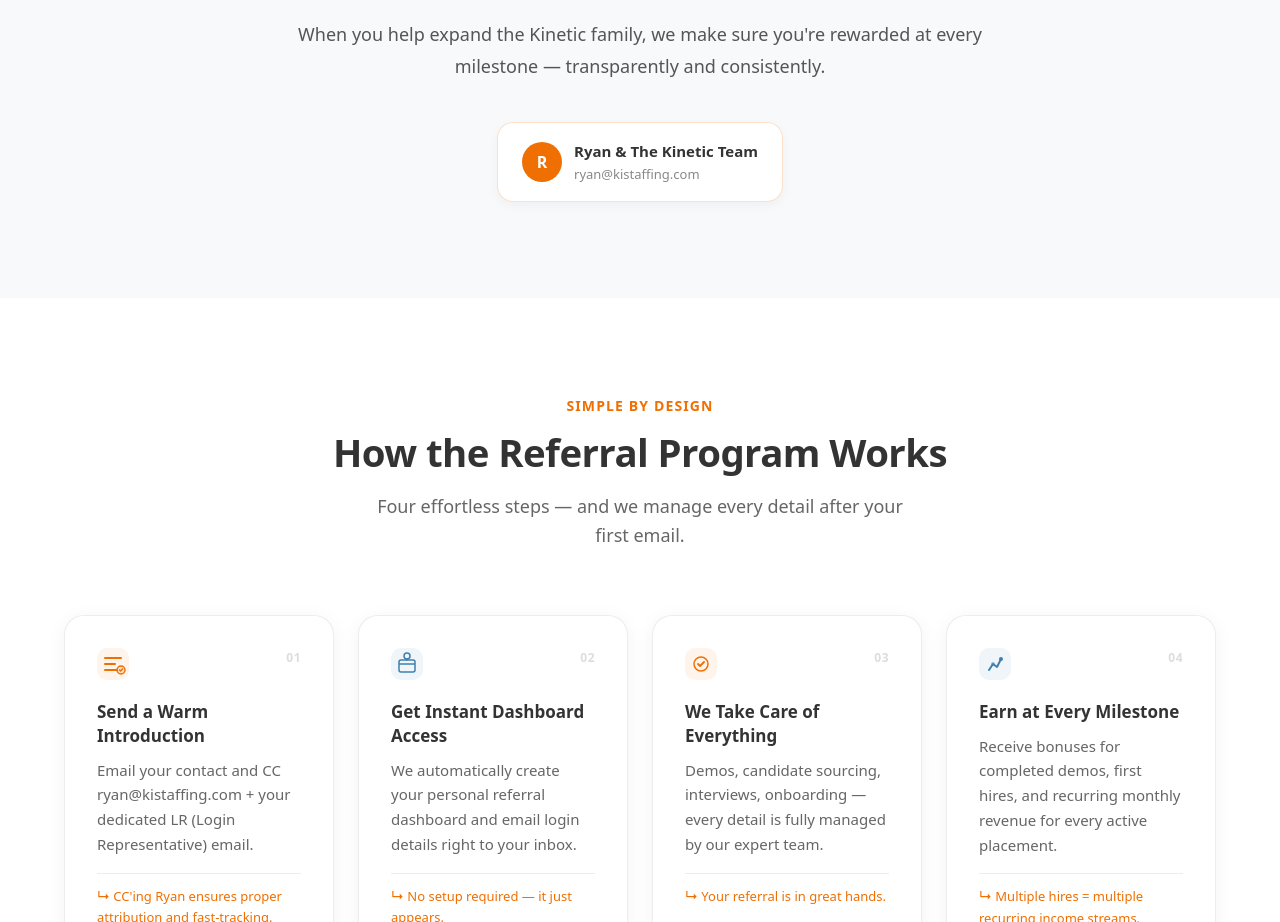
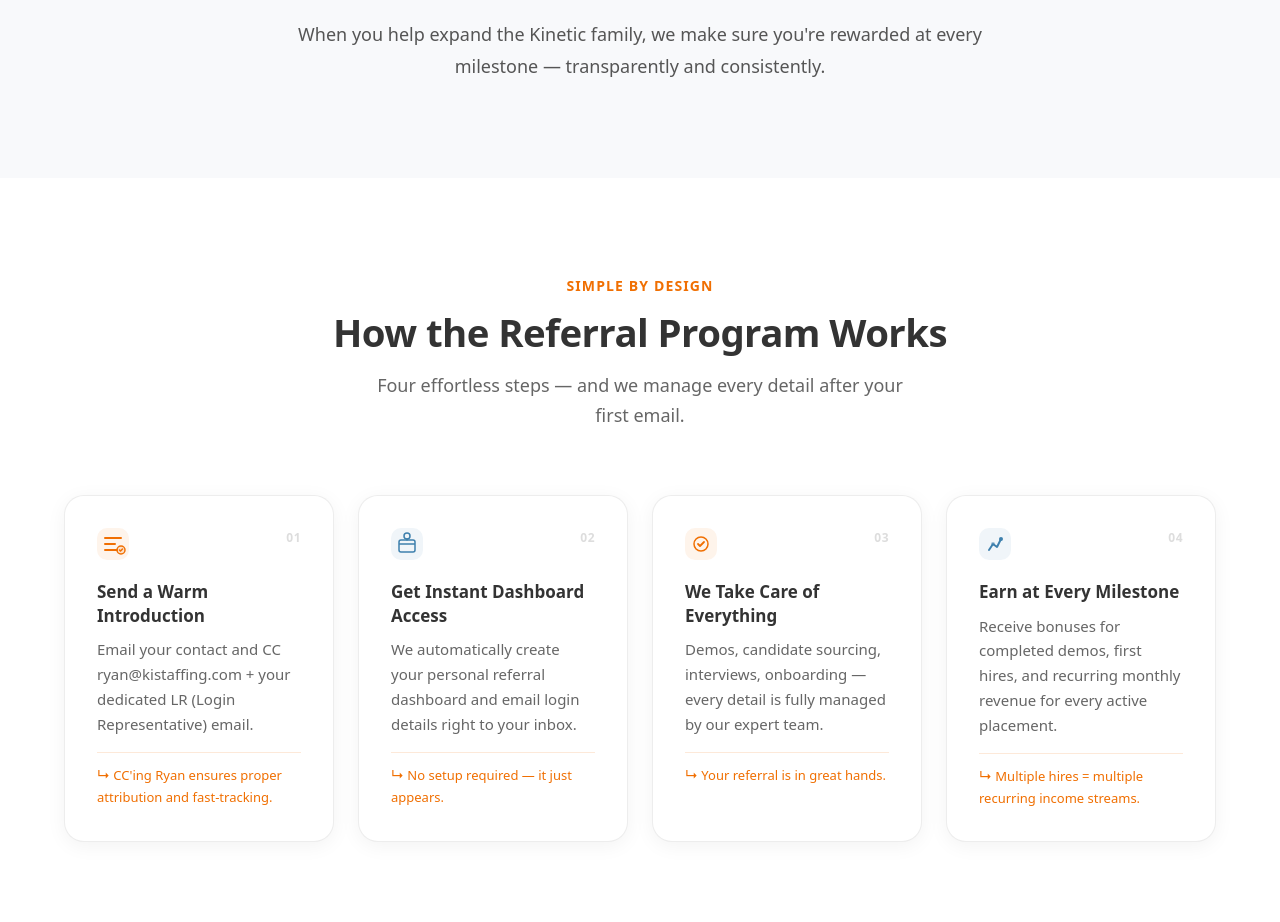
Before and after one commit to MadelaD/partnerdomain, a React (Vite) app: page / in a window 1280 px wide. Shown: the part 1267-2189 px from the top of the page. Built offline with nearby package versions, Linux system fonts and the light colour scheme.

Commit message:
remove signature card from gratitude section

```diff
--- a/src/components/GratitudeSection.tsx
+++ b/src/components/GratitudeSection.tsx
@@ -64,43 +64,6 @@
                         every milestone — transparently and consistently.
                     </motion.p>
 
-                    {/* Signature flourish */}
-                    <motion.div
-                        variants={fadeUp}
-                        style={{
-                            marginTop: '2.5rem',
-                            display: 'inline-flex',
-                            alignItems: 'center',
-                            gap: '0.75rem',
-                            backgroundColor: '#fff',
-                            border: '1px solid rgba(240,111,2,0.2)',
-                            borderRadius: '1rem',
-                            padding: '1rem 1.5rem',
-                            boxShadow: '0 4px 12px rgba(0,0,0,0.04)',
-                        }}
-                    >
-                        <div
-                            style={{
-                                width: '40px',
-                                height: '40px',
-                                borderRadius: '50%',
-                                backgroundColor: '#F06F02',
-                                display: 'flex',
-                                alignItems: 'center',
-                                justifyContent: 'center',
-                                color: '#fff',
-                                fontWeight: 700,
-                                fontSize: '1rem',
-                                flexShrink: 0,
-                            }}
-                        >
-                            R
-                        </div>
-                        <div style={{ textAlign: 'left' }}>
-                            <div style={{ fontWeight: 600, color: '#333', fontSize: '0.9375rem' }}>Ryan & The Kinetic Team</div>
-                            <div style={{ color: '#888', fontSize: '0.8125rem' }}>ryan@kistaffing.com</div>
-                        </div>
-                    </motion.div>
                 </motion.div>
             </div>
         </section>
```
